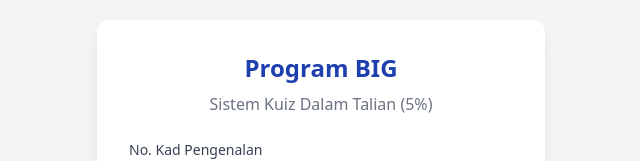
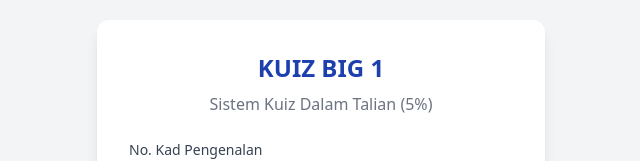
Before and after one commit to aneep477/Kuiz-BIG-1, a plain HTML site: page index.html in a window 1280 px wide. Shown: the part 227-388 px from the top of the page, without its empty margins (319-959 px from the left). Drawn offline with nearby package versions, Linux system fonts and the light colour scheme; some packages are replaced by stand-ins of ours; a script that the page names is missing.

Commit message:
Update index.html

```diff
--- a/index.html
+++ b/index.html
@@ -33,7 +33,7 @@
 
     <div id="view-login" class="flex items-center justify-center min-h-screen px-4">
         <div class="bg-white p-8 rounded-xl shadow-lg max-w-md w-full text-center">
-            <h1 class="text-2xl font-bold text-blue-800 mb-2">Program BIG</h1>
+            <h1 class="text-2xl font-bold text-blue-800 mb-2">KUIZ BIG 1</h1>
             <p class="text-gray-500 mb-6">Sistem Kuiz Dalam Talian (5%)</p>
 
             <div class="mb-4 text-left">
```
